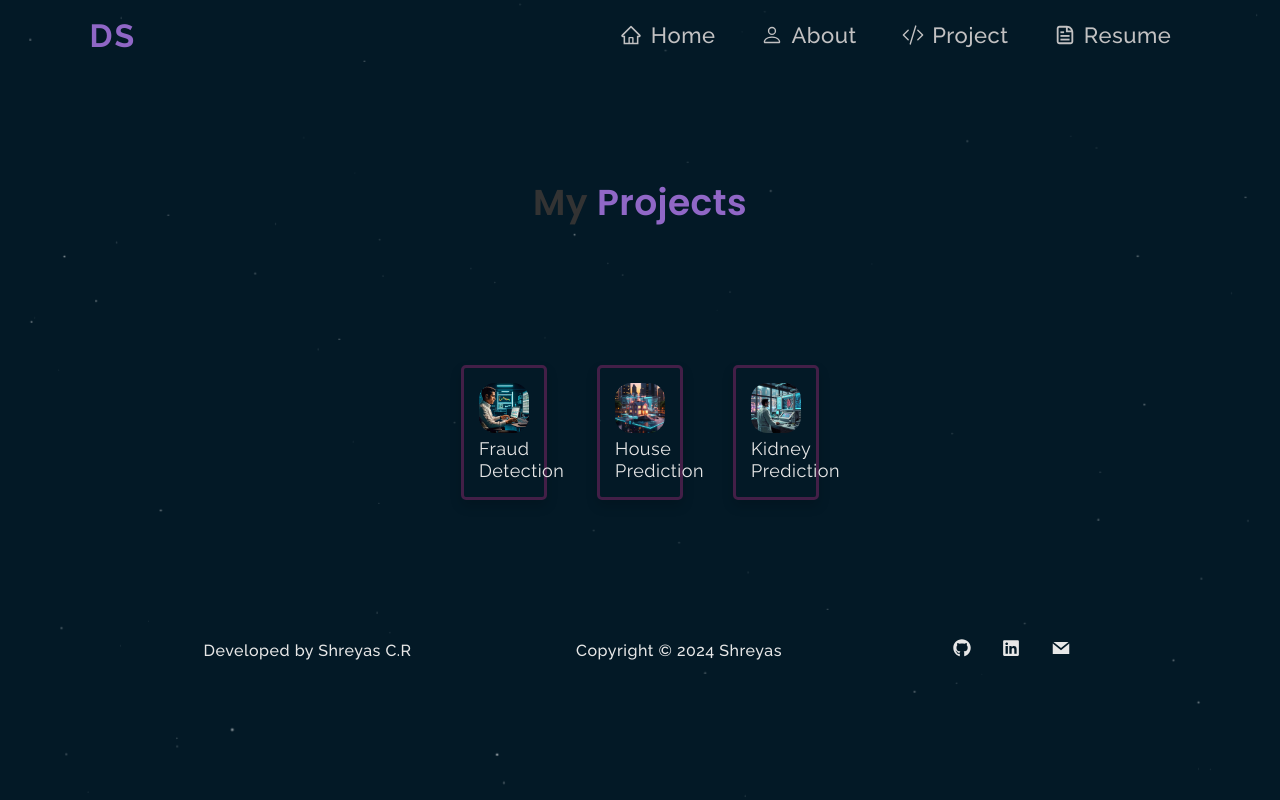
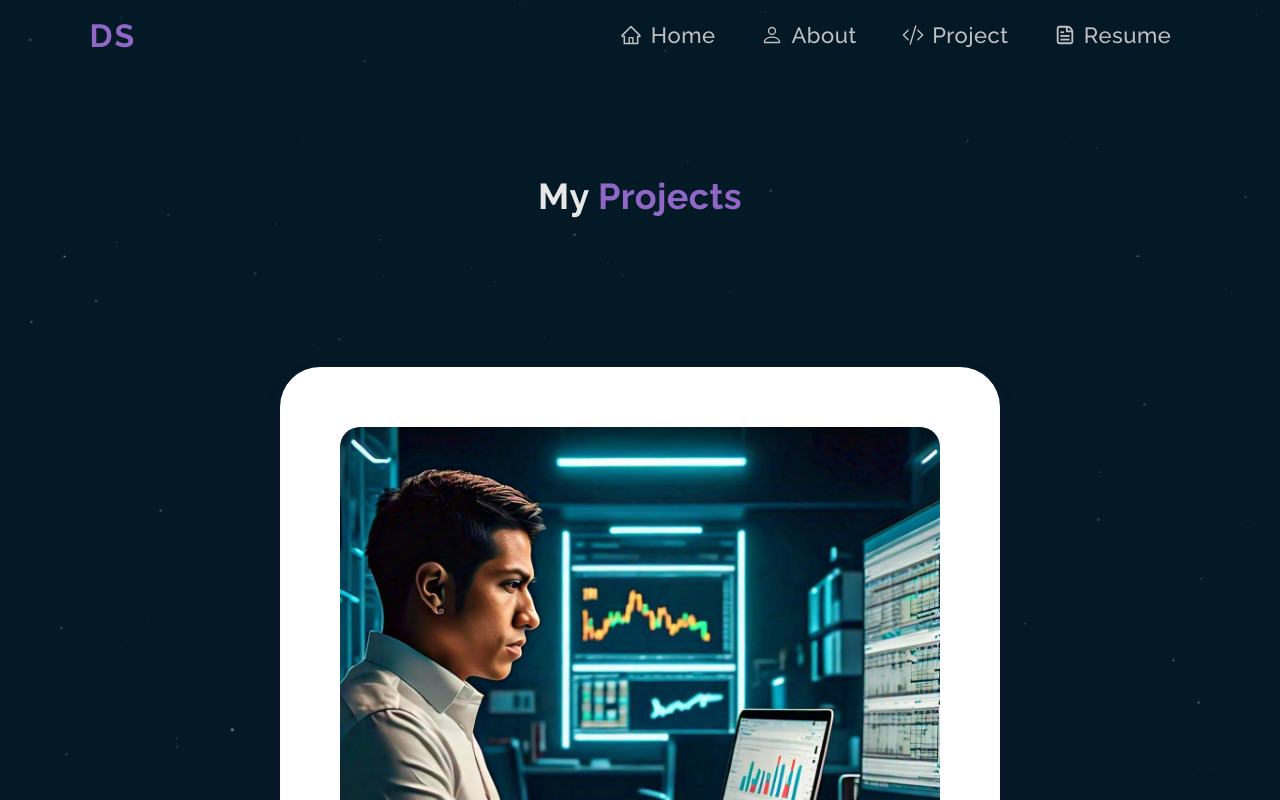
Before and after one commit to ssyasa/Portfolio, a React (Create React App) app: page / in a window 1280 px wide. Both pictures are taken after a click on the item "Project". Shown: the top 800 px of the page. Built offline with nearby package versions, Linux system fonts and the light colour scheme.

Commit message:
projects page updated

```diff
--- a/src/Components/ProjectBox.css
+++ /dev/null
@@ -1,95 +0,0 @@
-/* Apply a better font for the project heading */
-@import url('https://fonts.googleapis.com/css2?family=Poppins:wght@600&display=swap');
-
-.projectBox {
-    text-align: center;
-    margin: 50px; /* Increased margin for more spacing */
-    box-shadow: 0 6px 12px rgba(0, 0, 0, 0.15); /* Slightly larger shadow */
-    padding: 50px; /* Increased padding for larger boxes */
-    border-radius: 50px; /* Larger border radius */
-    transition: box-shadow 0.3s ease, border-radius 0.3s ease;
-}
-
-.projectBox:hover {
-    box-shadow: 0 20px 36px rgba(0, 0, 0, 0.25); /* Deeper shadow on hover */
-}
-
-.projectImage {
-    width: 100%; /* Ensures image takes full width of container */
-    max-width: 800px; /* Set large max-width for desktop screens */
-    height: auto; /* Maintain aspect ratio */
-    border-radius: 16px; /* Increased border radius for larger images */
-    transition: transform 0.3s ease, border-radius 0.3s ease; /* Smooth hover effect */
-}
-
-.projectImage:hover {
-    transform: scale(1.15); /* Slightly larger zoom effect on hover */
-    border-radius: 20px; /* Slightly more rounding on hover */
-}
-
-/* Better font for project titles */
-.projectName {
-    font-family: 'Poppins', sans-serif; /* Apply Google font */
-    font-size: 1.6rem; /* Increase font size */
-    color: #333;
-    margin-top: 20px; /* Add spacing above the text */
-}
-
-/* Styling the main heading */
-.projectHeading {
-    font-family: 'Poppins', sans-serif;
-    font-size: 3rem; /* Larger font size for the heading */
-    text-align: center;
-    margin-bottom: 60px; /* Add more space below the heading */
-    color: #333;
-}
-
-/* Media queries for responsiveness */
-@media (max-width: 1366px) {
-    .projectBox {
-        margin: 30px; /* Adjust margin on smaller screens */
-        padding: 40px; /* Adjust padding */
-    }
-
-    .projectImage {
-        max-width: 600px; /* Slightly smaller image for medium screens */
-    }
-
-    .projectName {
-        font-size: 1.5rem; /* Adjust font size */
-    }
-}
-
-@media (max-width: 768px) {
-    .projectBox {
-        margin: 20px;
-        padding: 30px;
-    }
-
-    .projectImage {
-        max-width: 450px; /* Smaller image for tablets */
-    }
-
-    .projectName {
-        font-size: 1.4rem; /* Adjust font size */
-    }
-}
-
-@media (max-width: 480px) {
-    .projectBox {
-        margin: 15px;
-        padding: 20px;
-    }
-
-    .projectImage {
-        max-width: 350px; /* Even smaller image size for mobile */
-    }
-
-    .projectName {
-        font-size: 1.3rem; /* Adjust font size for mobile */
-    }
-
-    .projectHeading {
-        font-size: 2.5rem; /* Adjust heading size for mobile */
-    }
-}
--- a/src/Components/ProjectBox.js
+++ b/src/Components/ProjectBox.js
@@ -1,11 +1,105 @@
+/* eslint-disable react/prop-types */
 import React from 'react';
-import './ProjectBox.css'; // Import the CSS file
 
-const ProjectBox = ({ projectPhoto, projectName }) => {
+const ProjectBox = ({ projectPhoto, projectName, projectDescription, projectLink }) => {
+  // Define styles as JavaScript objects
+  const styles = {
+    projectBox: {
+      textAlign: 'center',
+      margin: '50px auto',
+      boxShadow: '0 8px 16px rgba(128, 0, 128, 0.2)', // Purple shadow
+      padding: '60px',
+      borderRadius: '40px',
+      maxWidth: '1000px', // Reduced max-width for smaller box
+      transition: 'box-shadow 0.3s ease, transform 0.3s ease', // Added transform transition
+      position: 'relative', // Necessary for button positioning
+      overflow: 'hidden', // Prevent overflow on scale
+      backgroundColor: '#fff', // Added background color
+    },
+    projectBoxHover: {
+      boxShadow: '0 25px 40px rgba(128, 0, 128, 0.3)', // Deeper purple shadow on hover
+      transform: 'translateY(-5px)', // Slight lift effect
+    },
+    projectImage: {
+      width: '100%',
+      maxWidth: '600px', // Reduced image size
+      height: 'auto',
+      borderRadius: '20px',
+      transition: 'transform 0.3s ease',
+    },
+    projectImageHover: {
+      transform: 'scale(1.2)', // Zoom effect on hover
+    },
+    projectName: {
+      fontFamily: "'Poppins', sans-serif",
+      fontSize: '1.8rem',
+      color: '#333',
+      marginTop: '40px',
+      transition: 'color 0.3s ease', // Color transition on hover
+    },
+    projectNameHover: {
+      color: '#11d3ff', // Change color on hover
+    },
+    projectDescription: {
+      fontFamily: "'Poppins', sans-serif",
+      fontSize: '1.2rem',
+      color: '#666',
+      marginTop: '10px',
+      marginBottom: '20px', // Spacing below the description
+    },
+    button: {
+      backgroundColor: '#11d3ff',
+      color: '#525050',
+      border: 'none',
+      padding: '10px 20px',
+      borderRadius: '5px',
+      cursor: 'pointer',
+      transition: 'background-color 0.3s ease, transform 0.3s ease',
+    },
+    buttonHover: {
+      backgroundColor: '#0aa1cc', // Darker blue on hover
+      transform: 'scale(1.05)', // Scale effect on button hover
+    },
+  };
+
   return (
-    <div className="projectBox">
-      <img src={projectPhoto} alt={projectName} className="projectImage" /> {/* Add className here */}
-      <p>{projectName}</p>
+    <div
+      style={styles.projectBox}
+      onMouseEnter={(e) => {
+        e.currentTarget.style.boxShadow = styles.projectBoxHover.boxShadow;
+        e.currentTarget.style.transform = styles.projectBoxHover.transform;
+      }}
+      onMouseLeave={(e) => {
+        e.currentTarget.style.boxShadow = styles.projectBox.boxShadow;
+        e.currentTarget.style.transform = 'translateY(0)'; // Reset transform
+      }}
+    >
+      <img
+        src={projectPhoto}
+        alt={projectName}
+        style={styles.projectImage}
+        onMouseEnter={(e) => (e.currentTarget.style.transform = styles.projectImageHover.transform)}
+        onMouseLeave={(e) => (e.currentTarget.style.transform = styles.projectImage.transform)}
+      />
+      <p
+        style={styles.projectName}
+        onMouseEnter={(e) => (e.currentTarget.style.color = styles.projectNameHover.color)}
+        onMouseLeave={(e) => (e.currentTarget.style.color = styles.projectName.color)}
+      >
+        {projectName}
+      </p>
+      <p style={styles.projectDescription}>{projectDescription}</p>
+      <a href={projectLink} target="_blank" rel="noopener noreferrer" aria-label={`View project: ${projectName}`}>
+        <button
+          style={styles.button}
+          onMouseEnter={(e) => (e.currentTarget.style.backgroundColor = styles.buttonHover.backgroundColor)}
+          onMouseLeave={(e) => (e.currentTarget.style.backgroundColor = styles.button.backgroundColor)}
+          onMouseOver={(e) => (e.currentTarget.style.transform = styles.buttonHover.transform)}
+          onMouseOut={(e) => (e.currentTarget.style.transform = 'scale(1)')}
+        >
+          View Project
+        </button>
+      </a>
     </div>
   );
 };
```
